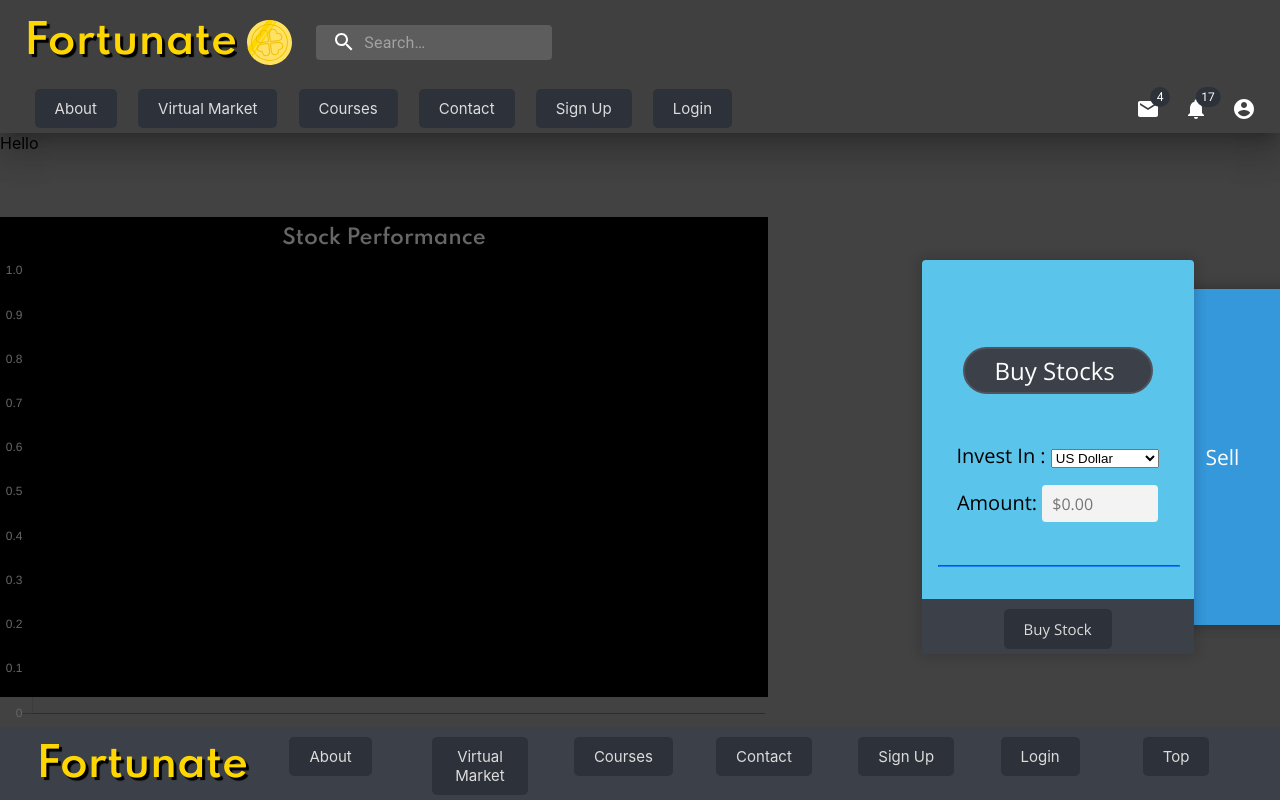
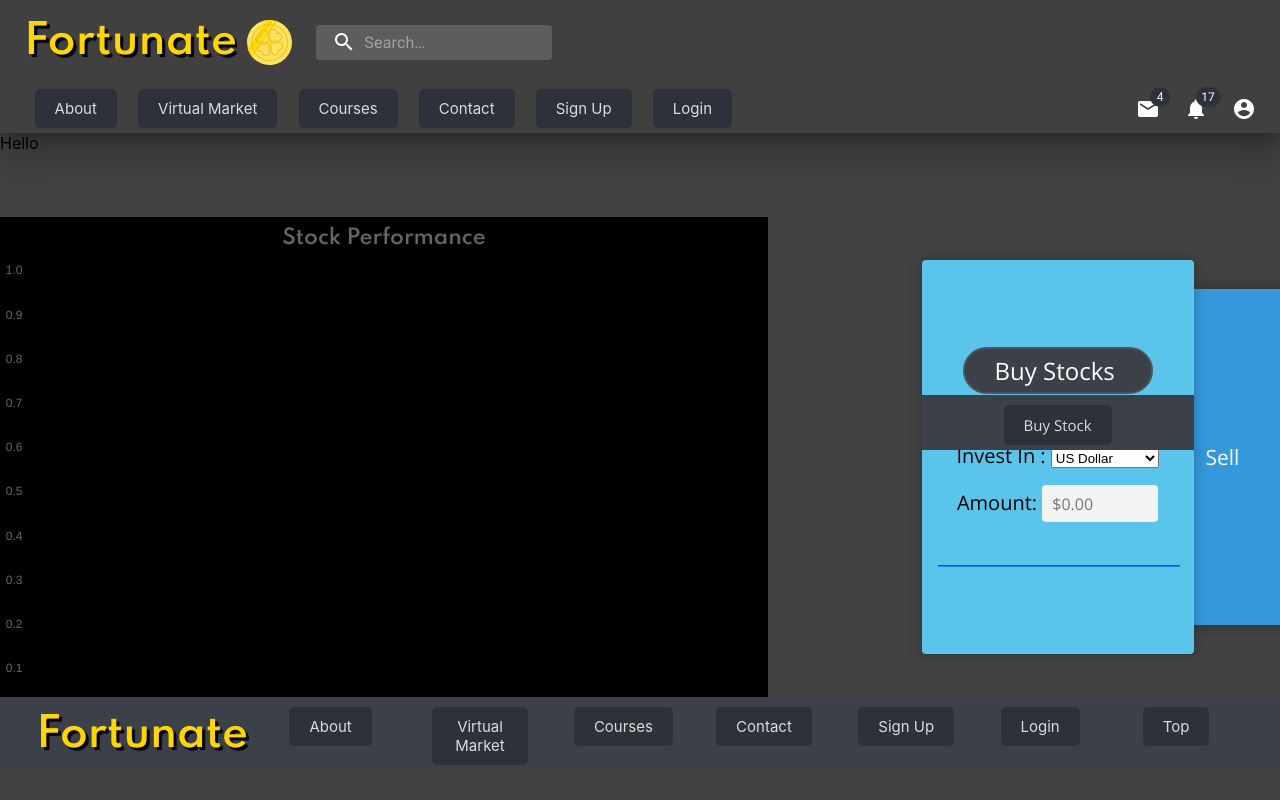
Before and after one commit to acm-projects/Fortunate, a React (Create React App) app in the folder frontend/fortunate/: page /vmpage in a window 1280 px wide. Shown: the top 800 px of the page. Built offline with nearby package versions, Linux system fonts and the light colour scheme.

Commit message:
Footer Fix

```diff
--- a/frontend/fortunate/src/App.css
+++ b/frontend/fortunate/src/App.css
@@ -48,7 +48,7 @@ body {
 
 .footer {
 	position: absolute;
-	bottom: 0;
+	bottom: 1;
 	width: 100%;
 	background-color: #3c4049;
 	padding-top: 5px;
```
